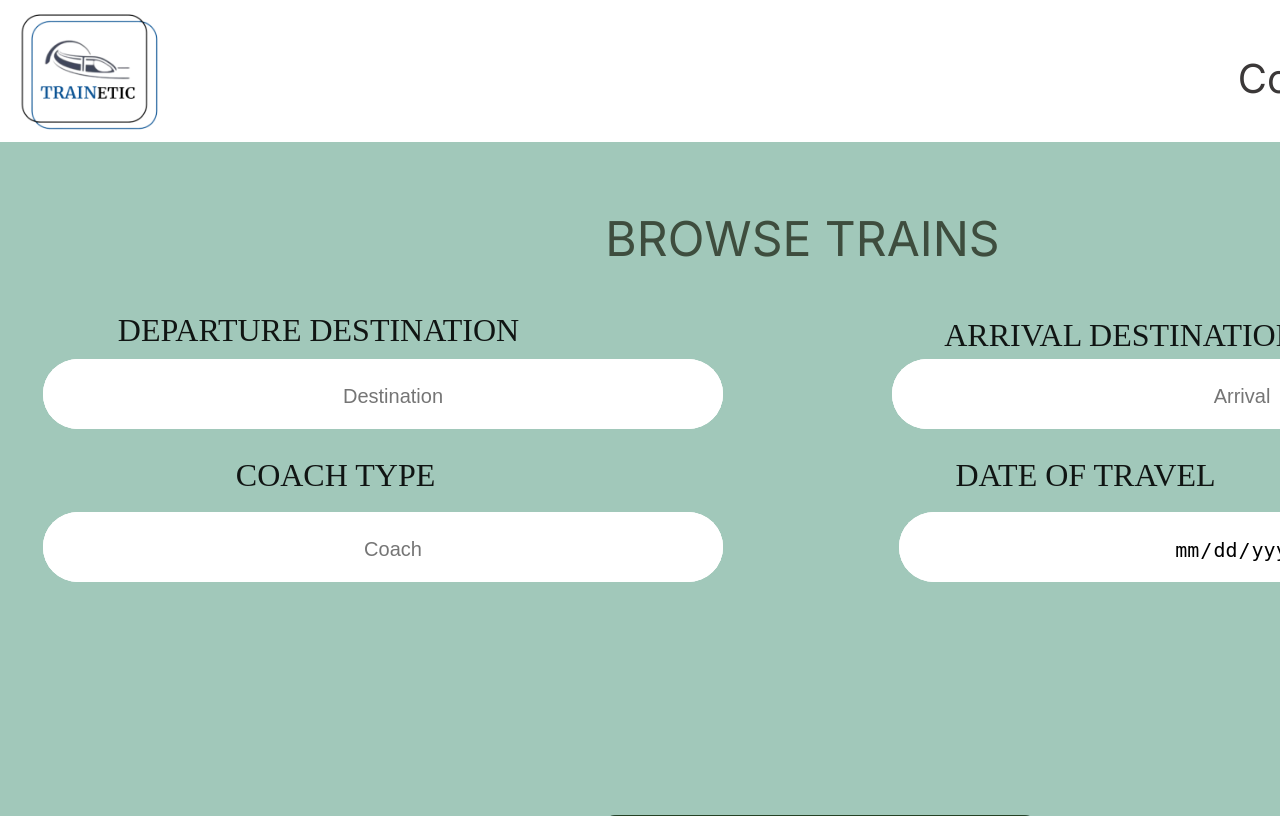
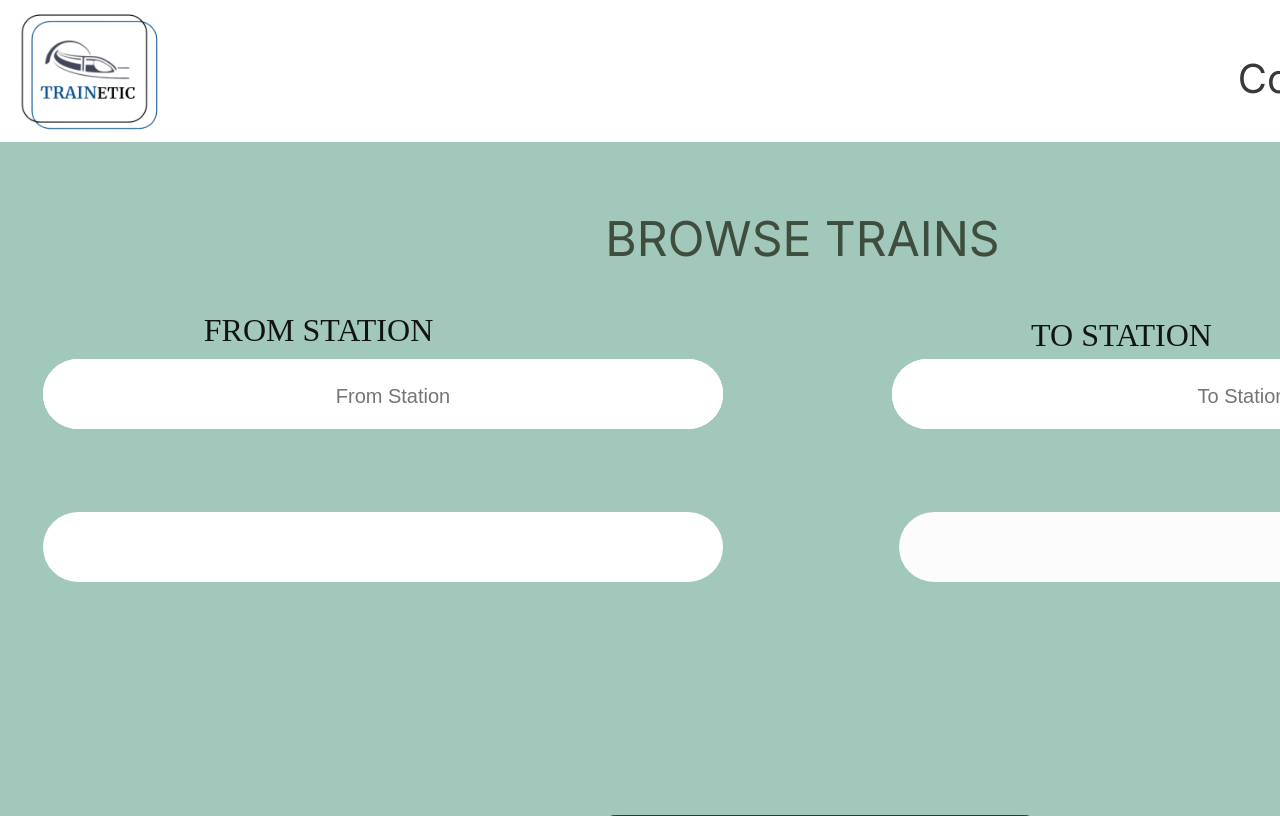
Before and after one commit to gurmehakk/Trainetic, a Flask app: page /Browse_trains in a window 1280 px wide. Shown: the top 816 px of the page. Run offline with Flask 2, Linux system fonts and the light colour scheme; some web fonts are replaced.

Commit message:
kafi kaam ho gaya

```diff
--- a/app.py
+++ b/app.py
@@ -314,5 +314,88 @@ def booking_details():
         return render_template("booking_details.html", final_render_list=final_render_list);
 
 
+@app.route("/available_trains_userin", methods = ["GET", "POST"])
+def available_trains_userin():
+    if (request.method == "GET"):
+        return render_template("index.html");
+    else:
+        global current_user
+        from_station = request.form["from_station"]
+        from_station = from_station.title()
+        from_station = from_station.replace(" ", "_")
+        to_station = request.form["to_station"]
+        to_station = to_station.title()
+        to_station = to_station.replace(" ", "_")
+
+        # coach_req = request.form["coach_req"]
+        # date_want = request.form["date_want"]
+
+        chk_start = f"SELECT * FROM station WHERE Station_name='{from_station}';"
+        mycursor.execute(chk_start);
+        start_station_list = mycursor.fetchall();
+        if len(start_station_list) < 1:
+            return render_template("index.html")
+        chk_end = f"SELECT * FROM station WHERE Station_name='{to_station}';"
+        mycursor.execute(chk_end);
+        end_station_list = mycursor.fetchall();
+        if len(end_station_list) < 1:
+            return render_template("index.html")
+
+        start_station = start_station_list[0]
+        end_station = end_station_list[0]
+
+
+        start_station_id = start_station[0]
+        end_station_id = end_station[0]
+        get_all_route = f"SELECT * FROM route WHERE (Start_station_id='{start_station_id}' OR Start_station_id='{end_station_id}');"
+        mycursor.execute(get_all_route)
+        all_route_list = mycursor.fetchall();
+        # checkpoint 2 success
+        # print(all_route_list);
+        # print(len(all_route_list))
+        all_route_list.sort(key=lambda x: x[0])
+        final_route_list = []
+        ir = 0
+        lnr = len(all_route_list)
+        while (ir < lnr - 1):
+            if (all_route_list[ir][5] != start_station_id):
+                ir += 1
+                continue
+            if (all_route_list[ir + 1][5] == start_station_id):
+                ir += 1
+                continue
+            if (all_route_list[ir][7] != all_route_list[ir + 1][7]):
+                ir += 1
+                continue
+            final_route_list.append(all_route_list[ir])
+            final_route_list.append(all_route_list[ir + 1])
+            ir += 2
+        # print(final_route_list)
+        train_name_dict = {}
+        for i in final_route_list:
+            # print(i[7])
+            trnfind = f"SELECT Train_name FROM train WHERE Train_id={i[7]};"
+            mycursor.execute(trnfind)
+            train_ka_naam = (mycursor.fetchall())[0][0]
+            train_name_dict[i[7]] = train_ka_naam
+
+        # Another checkpoint working fine
+        # for i in final_route_list:
+        #     print(i[7])
+        #     print(train_name_dict[i[7]])
+
+        # if len(final_route_list)<1:
+        #     return render_template()
+        final_render_list = []
+        for i in range(0, len(final_route_list) - 1, 2):
+            xrender = [(i // 2) + 1, final_route_list[i][7], train_name_dict[final_route_list[i][7]], from_station,
+                       date_timesetup(final_route_list[i][4]), to_station,
+                       date_timesetup(final_route_list[i + 1][3])]
+            final_render_list.append(xrender)
+
+        return render_template("available_trains_userin.html", final_render_list = final_render_list);
+
+
+
 if __name__ == '__main__':
     app.run()
--- a/templates/browse_trains.html
+++ b/templates/browse_trains.html
@@ -18,28 +18,28 @@
     <div class="v68_104"></div>
     <div class="v68_105"></div>
     <div class="v68_108"></div>
-    <span class="v68_109">DEPARTURE DESTINATION</span>
-    <span class="v68_110">ARRIVAL DESTINATION</span>
-    <span class="v68_111">DATE OF TRAVEL</span>
-    <span class="v68_114">COACH TYPE</span>
+    <span class="v68_109">FROM STATION</span>
+    <span class="v68_110">TO STATION</span>
+{#    <span class="v68_111">DATE OF TRAVEL</span>#}
+{#    <span class="v68_114">COACH TYPE</span>#}
     <!-- <span class="v68_115">CHECK AVAILABLE TRAINS</span> -->
     <div class="v68_117"></div>
-    <span class="v93_4"><a href="#">About Us</a></span>
-    <span class="v93_2"><a href="#">Contact us</a></span>
+    <span class="v93_4"><a href="/About_us">About Us</a></span>
+    <span class="v93_2"><a href="/Contact_us">Contact us</a></span>
 {#    <span class="v93_3"><a href="#">Admin Login</a></span>#}
-    <form action="index.html" method="GET">
+    <form action="/available_trains_userin" method="POST">
       <div class="v68_102">
-          <input type="text" name="destination" id="destination" placeholder="Destination">
+          <input type="text" name="from_station" id="from_station" placeholder="From Station" required />
       </div>
       <div class="v68_103">
-          <input type="text" name="arrival" id="arrival" placeholder="Arrival">
+          <input type="text" name="to_station" id="to_station" placeholder="To Station" required />
       </div>
-      <div class="v68_104">
-          <input type="text" name="coach" id="coach" placeholder="Coach">
-      </div>
-      <div class="v68_105">
-          <input type="date" name="date" id="date" placeholder="Date">
-      </div>
+{#      <div class="v68_104">#}
+{#          <input type="text" name="coach_req" id="coach_req" placeholder="Coach" />#}
+{#      </div>#}
+{#      <div class="v68_105">#}
+{#          <input type="date" name="date_want" id="date_want" placeholder="Date" />#}
+{#      </div>#}
       <div class="v68_108">
           <button type="submit">CHECK</button>
       </div>
```
Also changed, not shown: templates/available_trains_userin.html (added, +53 -0 lines).
